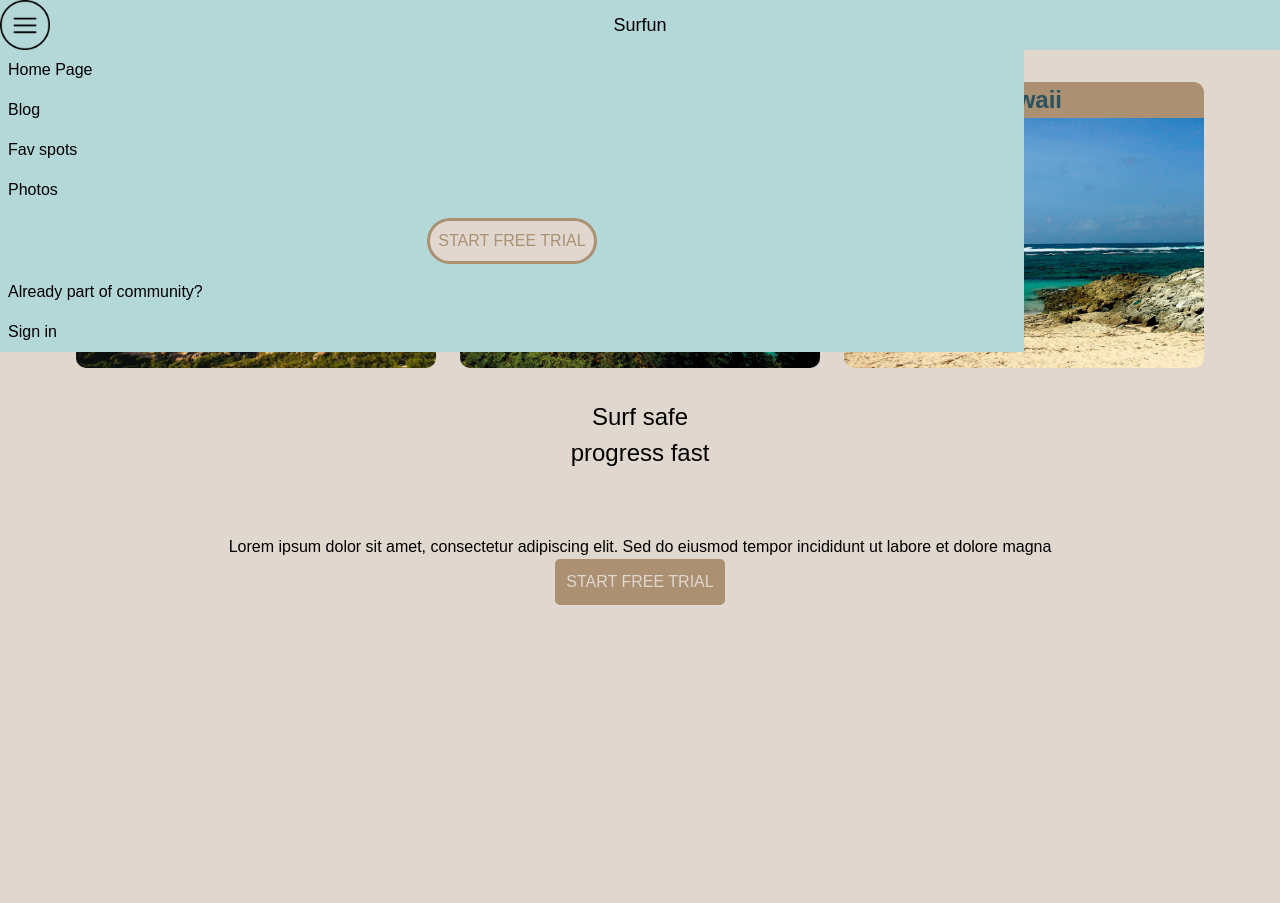
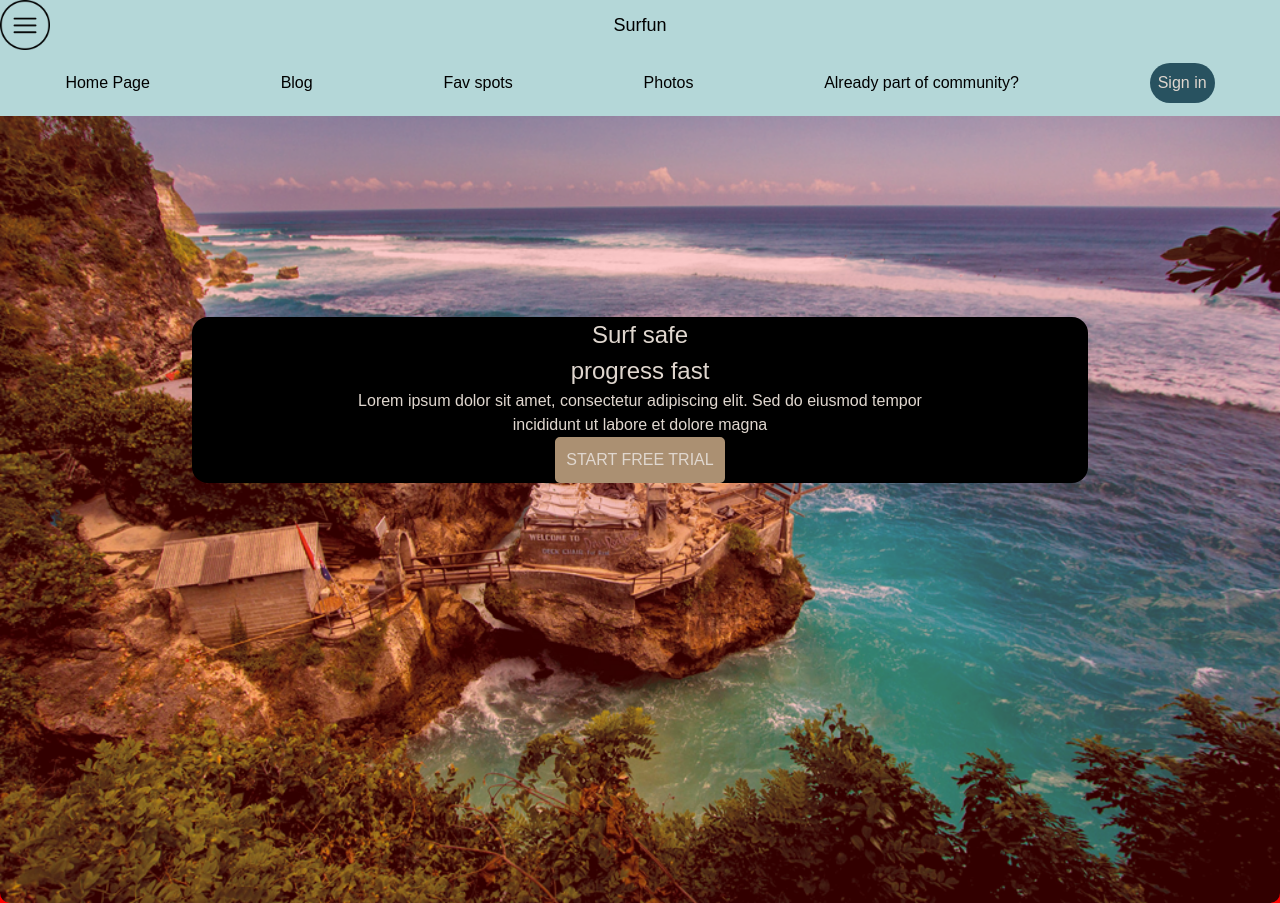
Before and after one commit to adnana108/surfun, a React (Create React App) app: page / in a window 1280 px wide. Both pictures are taken after a click on the button 25 px from the left and 25 px from the top of the page. Before the commit the page ends 800 px from the top, so only its background shows below. Built offline with nearby package versions, Linux system fonts and the light colour scheme.

Commit message:
style changes

```diff
--- a/src/App.js
+++ b/src/App.js
@@ -1,41 +1,20 @@
 import './App.css';
+import React, { useState } from "react";
 import HomePage from './Home/Home';
 import NavBar from "./Components/NavBar";
+import SearchPage from './Home/SearchPage/SearchPage';
 import { BrowserRouter, Routes, Route } from 'react-router-dom';
 
 function App() {
-  // const [isGalleryVisible, setIsGalleryVisible] = useState(true);
-  // const [conditions, setConditions] = useState({});
-  // const [isLoaded, setIsLoaded] = useState(false);
-  // const [location, setLocation] = useState("");
-
-  // const handleSearch = async (locationName) => {
-  //     const weatherData = await getWeather(locationName);
-  //     setConditions(weatherData);
-  //     setLocation(locationName);
-  //     setIsGalleryVisible(false);
-  //     setIsLoaded(true);
-  // }
-
-  // <div className="home-page">
-  //     {console.log(conditions.hours)}
-  //     <SearchBar onSearch={handleSearch} />
-  //     <GalleryView style={{ display: isGalleryVisible ? "block" : "none" }} />
-  //     {isLoaded &&
-  //         <div>
-  //             <p>Results for: {location}</p>
-  //             <ResultPage conditions={conditions} />
-  //         </div>
-  //     }
-  // </div>
 
   return (
     <BrowserRouter>
       <NavBar />
-      <Routes>
+      <Routes >
         <Route path="/" element={<HomePage />} />
-      </Routes>
-    </BrowserRouter >
+        <Route path="/searchPage" element={<SearchPage />} />
+      </Routes >
+    </BrowserRouter>
   );
 }
 
--- a/src/Components/Carousel.js
+++ b/src/Components/Carousel.js
@@ -30,7 +30,7 @@ function GalleryView({ style }) {
                 <h1 className="country-title">{bestCountries[index]}</h1>
                 <img className="beach-image" src={images[index]} alt={'image of best beach'} />
             </div>
-            <div className="images-gallery">
+            {/* <div className="images-gallery">
                 {images.map((image, i) => (
                     <section className="image-card" key={i}>
                         <h1 className="country-title">{bestCountries[i]}</h1>
@@ -38,7 +38,7 @@ function GalleryView({ style }) {
                     </section>
                 ))
                 }
-            </div>
+            </div> */}
         </div>
     )
 }
--- a/src/Components/NavBar.js
+++ b/src/Components/NavBar.js
@@ -1,6 +1,7 @@
 import "./NavBar.scss";
 import React, { useState } from "react";
 import MenuIcon from "../assets/menu-icon.png";
+import TrialButton from "../Components/TrialButton";
 
 const NavBar = () => {
     const [isListVisible, setIsListVisible] = useState(false);
@@ -29,9 +30,9 @@ const NavBar = () => {
                     <li>Blog</li>
                     <li>Fav spots</li>
                     <li>Photos</li>
-                        <li><button class="btn-free-trial">Start free trial</button></li>
+                    <li className="trial-nav"><TrialButton /></li>
                     <li>Already part of community?</li>
-                        <li><button className="btn btn-sign-in">Sign in</button></li>
+                    <li><button className="btn-sign-in">Sign in</button></li>
                 </ul>
             )}
         </nav>
--- a/src/Components/NavBar.scss
+++ b/src/Components/NavBar.scss
@@ -1,11 +1,4 @@
 @import "../scss/variables.scss";
-
-.btn {
-    border: none;
-    background: none;
-    padding: 0;
-    cursor: pointer;
-}
 
 .nav-bar {
     position: relative;
@@ -17,6 +10,10 @@
         align-items: center;
 
         .btn-menu-icon {
+            border: none;
+            background: none;
+            padding: 0;
+            cursor: pointer;
 
             .menu-icon {
                 width: 50px;
@@ -32,7 +29,6 @@
         }
     }
 
-
     .nav-list {
         background-color: $white-line;
         position: absolute;
@@ -42,18 +38,33 @@
         list-style-type: none;
         padding: 0;
 
+        @media (min-width: $breakpoint-tablet) {
+            width: 100%;
+            display: flex;
+            justify-content: space-around;
+            align-items: center;
+        }
+
+        .trial-nav {
+            @media (min-width: $breakpoint-tablet) {
+                display: none;
+            }
+        }
+
         li {
-            padding: 0.5rem;
+            padding: 1%;
 
-            .btn-free-trial {
-                display: block;
-                text-transform: uppercase;
+            @media (min-width: $breakpoint-tablet) {
+                display: inline-block;
+            }
+
+            .btn-sign-in {
+                box-sizing: border-box;
+                border: none;
+                border-radius: 30px;
                 padding: 0.5rem;
-                background-color: $pink;
-                color: $sand;
-                border-radius: 2vw;
-                border: 0.2rem solid $sand;
-                margin: auto;
+                background-color: $dark-sea-blue;
+                color: $pink;
             }
         }
     }
--- a/src/Components/carousel.scss
+++ b/src/Components/carousel.scss
@@ -6,34 +6,51 @@
     text-align: center;
     color: $dark-sea-blue;
     background-color: $sand;
-}
-
-.beach-image {
-    width: 100%;
-    height: 100%;
-}
-
-.images-container {
-    margin: 20px auto;
-    width: 90%;
-
-    .carousel {
-        margin: 0 auto;
-        overflow: hidden;
-        border-radius: 10px;
-        opacity: 0.9;
 
     @media (min-width: $breakpoint-phone-large) {
         display: none;
     }
 }
 
-    .images-gallery {
-        display: none;
+.beach-image {
+    width: 100%;
+    height: auto;
+    object-fit: cover;
+    max-height: 100%;
+}
+
+    .images-container {
+        margin: 2% auto;
+        width: 90%;
+        height: 100%;
 
         @media (min-width: $breakpoint-phone-large) {
-            display: flex;
+            background-color: red;
+            width: 100%;
+            height: 100%;
+            margin: 0;
         }
+
+        .carousel {
+            margin: 0 auto;
+            height: 100%;
+            overflow: hidden;
+            border-radius: 10px;
+            opacity: 0.9;
+
+            @media (min-width: $breakpoint-phone-large) {
+                // display: none;
+                width: 100%;
+                opacity: 0.8;
+            }
+        }
+
+        .images-gallery {
+            // display: none;
+
+            // @media (min-width: $breakpoint-phone-large) {
+            //     display: flex;
+            // }
 
             .image-card {
                 display: flex;
--- a/src/Components/search.scss
+++ b/src/Components/search.scss
@@ -4,7 +4,6 @@
     display: flex;
     flex-direction: column;
     align-items: center;
-    width: 70%;
     margin-top: 10%;
 
     @media (min-width: $breakpoint-laptop-small) {
--- a/src/Home/Home.js
+++ b/src/Home/Home.js
@@ -1,16 +1,13 @@
-import React, { useState } from "react";
 import "./home.scss";
 import GalleryView from "../Components/Carousel";
 import TrialButton from "../Components/TrialButton";
-// import SearchBar from "../Components/Search";
-// import ResultPage from "../ResultPage/ResultPage";
-// import getWeather from "../assets/api/apiService";
 
 function HomePage() {
 
     return (
         <div className="home-page">
             <GalleryView />
+            <section className="surf-intro-section">
                 <p className="surf-quote">
                     Surf safe
                 </p>
@@ -20,6 +17,7 @@ function HomePage() {
                 <p className="surf-description">Lorem ipsum dolor sit amet, consectetur adipiscing elit. Sed do eiusmod tempor incididunt ut labore et dolore magna
                 </p>
                 <TrialButton />
+            </section>
         </div>
     )
 }
--- /dev/null
+++ b/src/Home/SearchPage/SearchPage.js
@@ -0,0 +1,33 @@
+import React, { useState } from "react";
+import getWeather from "../../assets/api/apiService";
+import SearchBar from "../../Components/Search";
+import ResultPage from "../../ResultPage/ResultPage";
+
+const SearchPage = () => {
+
+    const [conditions, setConditions] = useState({});
+    const [isLoaded, setIsLoaded] = useState(false);
+    const [location, setLocation] = useState("");
+
+    const handleSearch = async (locationName) => {
+        const weatherData = await getWeather(locationName);
+        setConditions(weatherData);
+        setLocation(locationName);
+        setIsLoaded(true);
+
+    }
+
+    return (
+        <>
+            <SearchBar onSearch={handleSearch} />
+            {isLoaded &&
+                <div>
+                    <p>results for:{location}</p>
+                    <ResultPage conditions={conditions} />
+                </div>
+            }
+        </>
+    )
+}
+
+export default SearchPage;
--- a/src/Home/home.scss
+++ b/src/Home/home.scss
@@ -1,22 +1,36 @@
 @import "../scss/variables.scss";
 
 .home-page {
-    display: flex;
-    flex-direction: column;
-    align-items: center;
-    height: 100%;
+
+    .surf-intro-section {
+        display: flex;
+        flex-direction: column;
+        align-items: center;
+        background-color: black;
+        color: $pink;
+        width: 70%;
+        margin: auto;
+        border-radius: 1rem;
+
+        @media (min-width: $breakpoint-tablet) {
+            position: absolute;
+            top: 50%;
+            left: 50%;
+            transform: translate(-50%, -50%);
+        }
+    }
 
     .surf-quote {
         font-size: x-large;
     }
 
     .surf-description {
-        margin-top: 2%;
+        // margin-top: 1rem;
         text-align: center;
         width: 70%;
 
         @media (min-width: $breakpoint-tablet) {
-            margin-top: 5%;
+            // margin-top: 2%;
         }
     }
 
```
Lines whose indentation alone changed are shown as unchanged.
